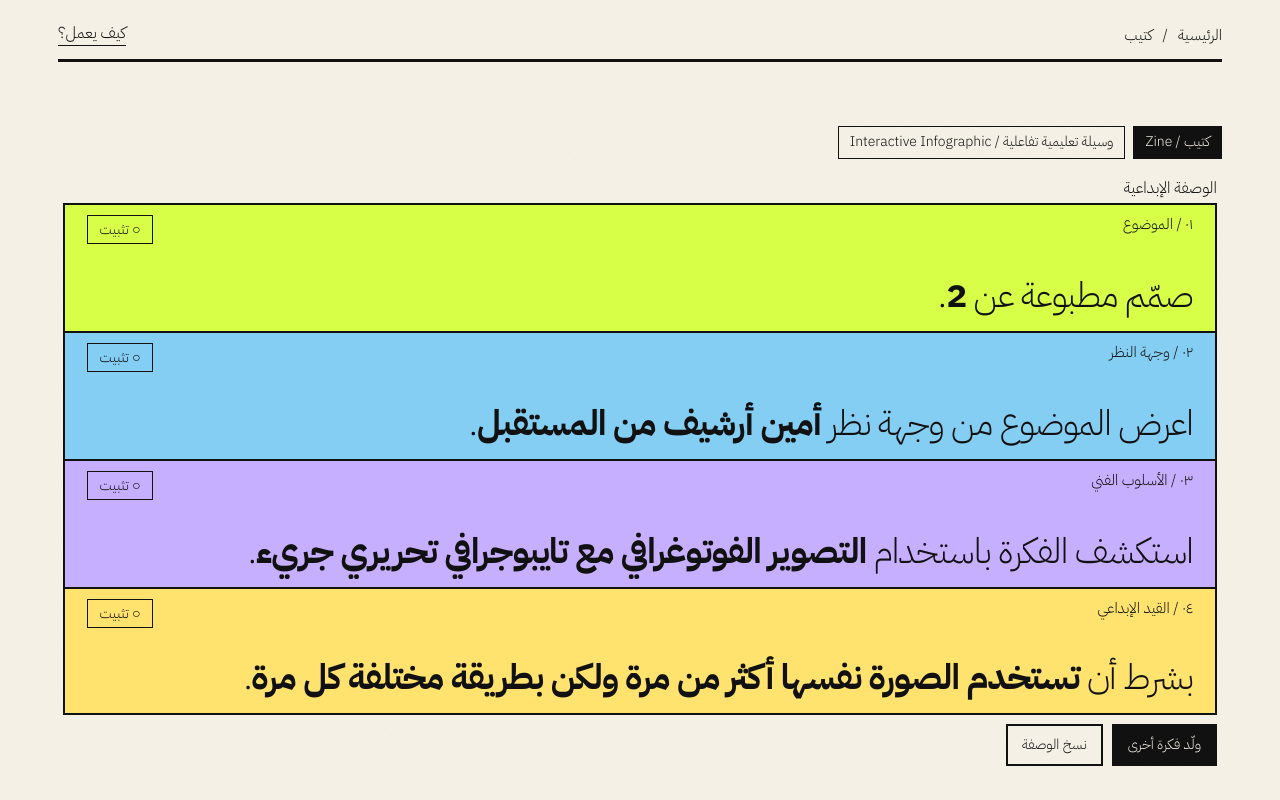
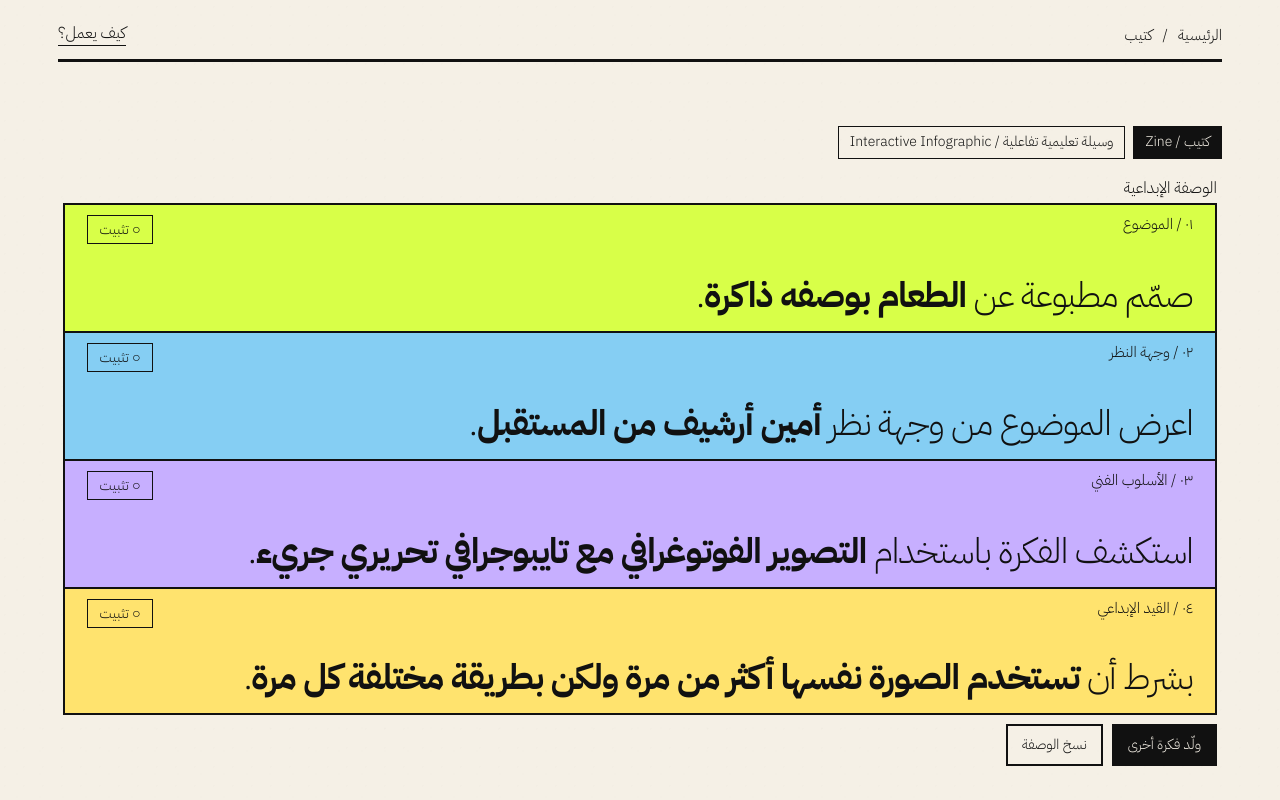
Before and after one commit to Bushraalsughayer/creative-recipe-generator, a plain HTML site: page zine.html in a window 1280 px wide. Drawn offline with Linux system fonts and the light colour scheme.

Commit message:
Add files via upload

```diff
--- a/zine.html
+++ b/zine.html
@@ -90,8 +90,6 @@
       <p>المولد يعطيك بداية فقط؛ ويبقى عليك البحث وتطوير الفكرة واتخاذ القرارات التصميمية.</p>
     </div>
   </dialog>
-
-  <script src="zine-data.js"></script>
   <script src="zine.js"></script>
 </body>
 </html>
--- a/zine.js
+++ b/zine.js
@@ -1,17 +1,70 @@
+const DATA = {
+  subjects: [
+    "الأشياء التي يحتفظ بها الناس لقيمتها العاطفية",
+    "الانتظار",
+    "الطقوس الصغيرة التي نكررها كل يوم",
+    "الأشياء التي تختفي من حياتنا تدريجيًا",
+    "الأشياء التي نجمعها دون أن نخطط لذلك",
+    "الآثار التي يتركها الناس خلفهم",
+    "الطعام بوصفه ذاكرة",
+    "الجانب الهادئ من مكان مزدحم",
+    "الأشياء التي نصلحها بدل أن نستبدلها",
+    "أشياء عادية تحمل قصصًا غير عادية",
+    "عادات محلية لا يلاحظها الزائر بسهولة",
+    "ما يحمله الناس في حقائبهم",
+    "اللغة البصرية لحيّ أو شارع",
+    "أشياء لا تحدث إلا ليلًا",
+    "الطرق التي نعبّر بها عن مرور الوقت",
+    "مكان يتغير على مدار اليوم"
+  ],
 
-const sourceData = window.ZINE_DATA;
+  perspectives: [
+    "طفل",
+    "سائح يزور المكان لأول مرة",
+    "أمين أرشيف من المستقبل",
+    "شخص يتأخر دائمًا",
+    "جامع مهووس بالتفاصيل",
+    "غرض جامد يراقب البشر",
+    "شخص يرى الموضوع للمرة الأولى",
+    "شخص يعرف المكان عن ظهر قلب",
+    "باحث يوثّق التفاصيل",
+    "راوٍ لا يمكن الوثوق به تمامًا",
+    "شخص من جيل مختلف",
+    "شخص يلاحظ التفاصيل التي يتجاهلها الجميع"
+  ],
 
-if (!sourceData) {
-  throw new Error("zine-data.js لم يتم تحميله");
-}
+  methods: [
+    "الكولاج والصور المقتبسة",
+    "فن السكانر مع الخط اليدوي",
+    "التصوير الفوتوغرافي مع تايبوجرافي تحريري جريء",
+    "الرسم والعلامات التخطيطية",
+    "التايبوجرافي فقط",
+    "الخامات الموجودة والملامس الحقيقية",
+    "التصوير بالأبيض والأسود",
+    "صور مولّدة بالذكاء الاصطناعي ممزوجة بعناصر يدوية",
+    "ملامس التصوير الضوئي والقصاصات الخشنة",
+    "شبكة تصميم منضبطة مع عنصر واحد يكسر النظام",
+    "التكرار والتسلسل البصري",
+    "التصوير المقرّب والقصّات الحادة"
+  ],
+
+  constraints: [
+    "لا تُظهر أي وجه بشري",
+    "تستخدم لونين فقط",
+    "تكرر عنصرًا بصريًا واحدًا في كامل المطبوعة",
+    "تضيف طيّة أو قصّة أو تدخّلًا ماديًا واحدًا على الأقل",
+    "لا تستخدم أكثر من خطّين",
+    "تجعل إحدى الصفحات المزدوجة تعمل بلا أي كلمات",
+    "تعرض العناصر بمقياس غير معتاد",
+    "تدرج نصًا مقتبسًا من مصدر موجود مسبقًا",
+    "تستخدم الصورة نفسها أكثر من مرة ولكن بطريقة مختلفة كل مرة",
+    "تجعل إحدى الصفحات المزدوجة كثيفة جدًا وأخرى شديدة الفراغ",
+    "تضيف صفحة واحدة تتطلب تفاعل القارئ",
+    "تبني النظام البصري حول شكل هندسي واحد"
+  ]
+};
 
 const state = {
-  data: {
-    subjects: [...sourceData.subjects],
-    perspectives: [...sourceData.perspectives],
-    methods: [...sourceData.methods],
-    constraints: [...sourceData.constraints]
-  },
   locked: {
     subjects: false,
     perspectives: false,
@@ -34,19 +87,17 @@ function randomItem(list, previous) {
 
   let next = list[Math.floor(Math.random() * list.length)];
   let guard = 0;
-
   while (next === previous && guard < 20) {
     next = list[Math.floor(Math.random() * list.length)];
     guard++;
   }
-
   return next;
 }
 
 function generate() {
-  ["subjects","perspectives","methods","constraints"].forEach(key => {
+  ["subjects", "perspectives", "methods", "constraints"].forEach(key => {
     if (!state.locked[key]) {
-      state.current[key] = randomItem(state.data[key], state.current[key]);
+      state.current[key] = randomItem(DATA[key], state.current[key]);
     }
     $(key + "Text").textContent = state.current[key];
   });
```
Also changed, not shown: infographic.html (+0 -2 lines), infographic.js (+55 -13 lines), 1 other file.
